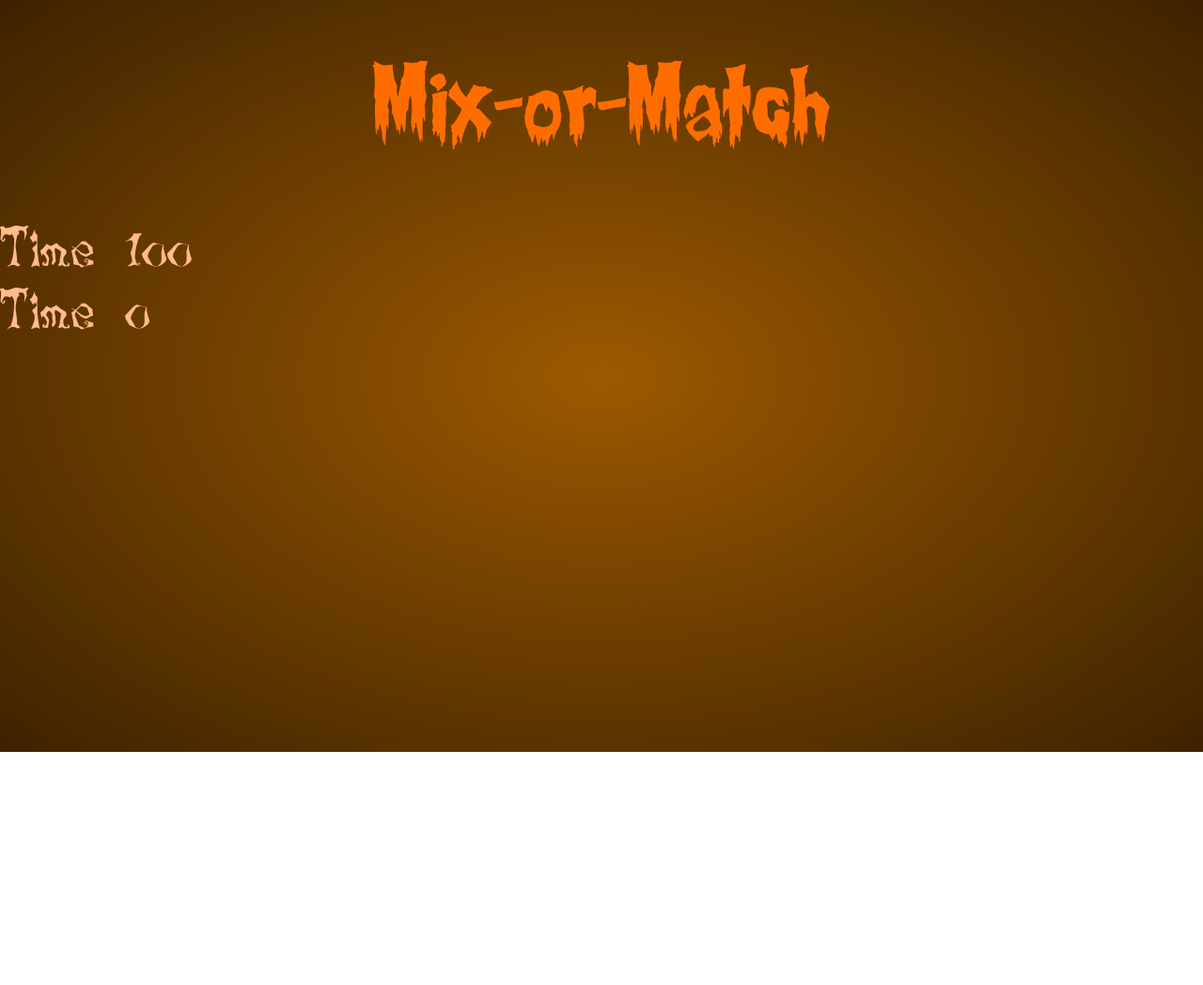
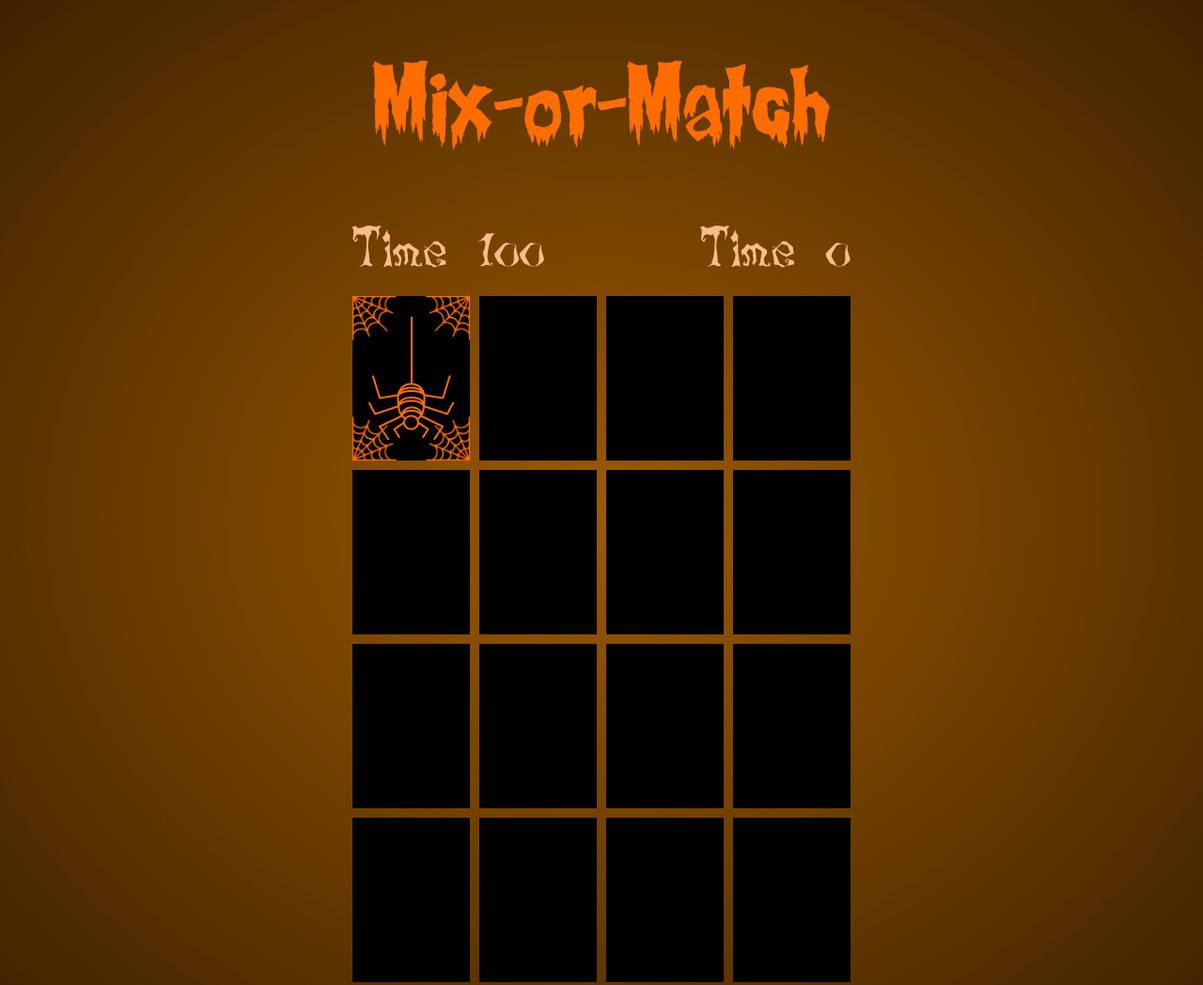
Before and after one commit to Kudzanayi-Dzvairo/card_game_js, a plain HTML site: page index.html in a window 1280 px wide. Shown: the top 1048 px of the page at 94% size. Before the commit the page ends 800 px from the top, so only its background shows below. Drawn offline with Linux system fonts and the light colour scheme.

Commit message:
more styling

```diff
--- a/index.html
+++ b/index.html
@@ -18,6 +18,33 @@
                 Time <span id="flips">0</span>
             </div>
         </div>
+        <div class="card">
+            <div class="card-back card-face">
+                <img src="Assets/Images/Cobweb.png" class="cob-web cob-web-top-left">
+                <img src="Assets/Images/Cobweb.png" class="cob-web cob-web-top-right">
+                <img src="Assets/Images/Cobweb.png" class="cob-web cob-web-bottom-left">
+                <img src="Assets/Images/Cobweb.png" class="cob-web cob-web-bottom-right">
+                <img src="Assets/Images/Spider.png" class="spider">
+            </div>
+            <div class="card-front card-face">
+
+            </div>
+        </div>
+        <div class="card"></div>
+        <div class="card"></div>
+        <div class="card"></div>
+        <div class="card"></div>
+        <div class="card"></div>
+        <div class="card"></div>
+        <div class="card"></div>
+        <div class="card"></div>
+        <div class="card"></div>
+        <div class="card"></div>
+        <div class="card"></div>
+        <div class="card"></div>
+        <div class="card"></div>
+        <div class="card"></div>
+        <div class="card"></div>
     </div>
 
 
--- a/style.css
+++ b/style.css
@@ -29,8 +29,65 @@ body {
     font-size: 6em;
 }
 
+.game-info-container {
+    grid-column: 1 / -1;
+    display: flex;
+    justify-content: space-between;
+}
+
 .game-info {
     font-family: Lunacy, serif;
     color: #FFBB89;
     font-size: 4em;
 }
+
+.game-container {
+    display:grid;
+    grid-template-columns: repeat(4, auto);
+    grid-gap: 10px;
+    margin: 50px;
+    justify-content: center;
+}
+
+.card {
+    position: relative;
+    background-color: black;
+    height: 175px;
+    width:125px;
+}
+
+.card-face {
+    position: absolute;
+    width: 100%;
+    height: 100%;
+    display:flex;
+    justify-content: center;
+    align-items: center;
+
+}
+
+.cob-web {
+    position: absolute;
+    width: 47px;
+    height: 47px;
+}
+
+.cob-web-top-left {
+    transform: rotate(270deg);
+    top: 0;
+    left: 0;
+}
+.cob-web-top-right {
+    top: 0;
+    right: 0;
+}
+.cob-web-bottom-left {
+    transform: rotate(180deg);
+    bottom: 0;
+    left: 0;
+}
+.cob-web-bottom-right {
+    transform: rotate(90deg);
+    bottom: 0;
+    right: 0;
+}
```
